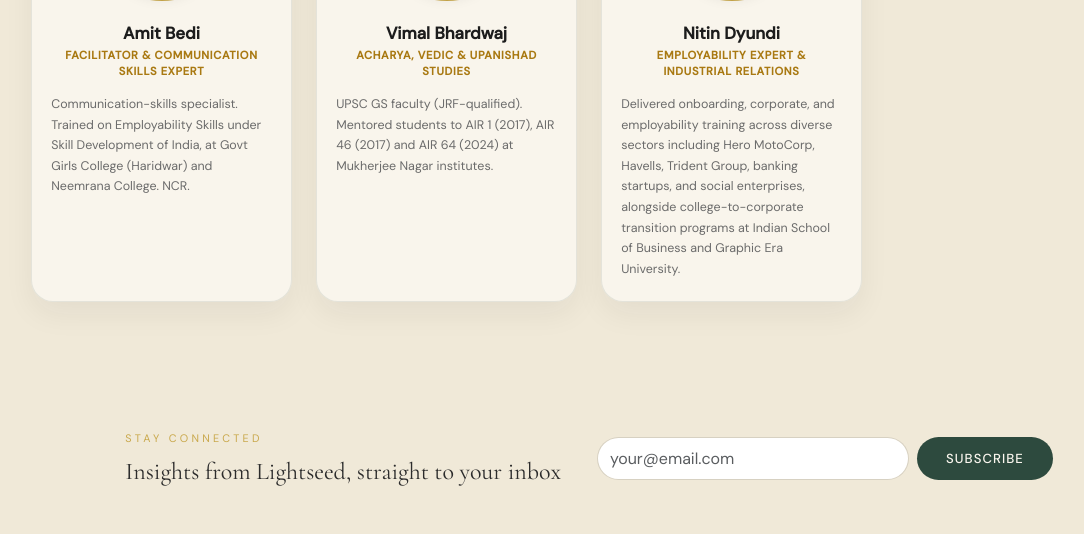
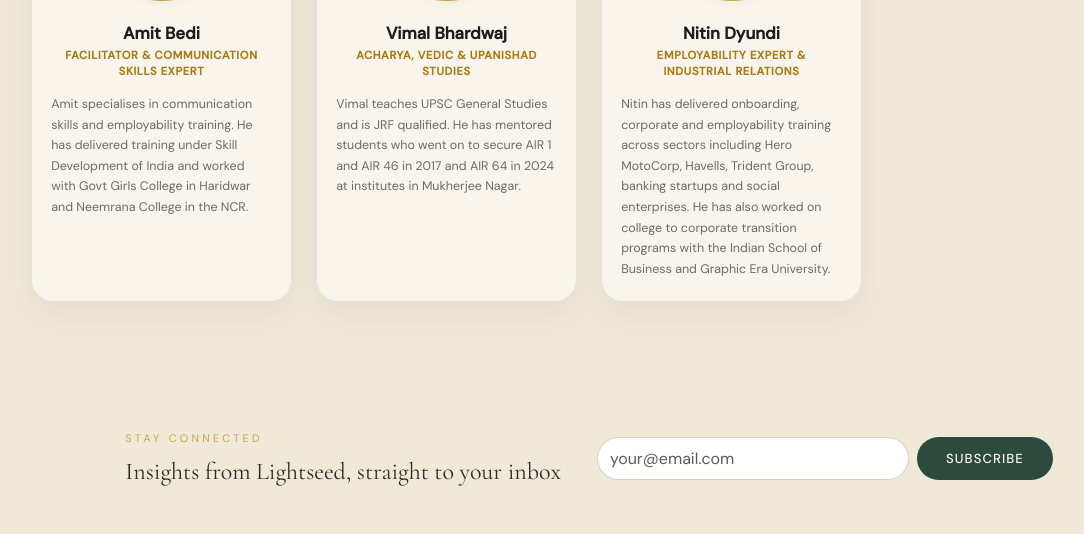
Before and after one commit to sanjoyghorai9933/lightspeed-app, a Flask app: page /about in a window 1280 px wide. Shown: the part 3015-3549 px from the top of the page, without its empty margins (51-1135 px from the left). Run offline with Flask 3, Linux system fonts and the light colour scheme.

Commit message:
Humanize team profile content

```diff
--- a/templates/about.html
+++ b/templates/about.html
@@ -19,7 +19,6 @@
 .ls-team-card h3{font-family:'DM Sans',sans-serif;font-size:1.05rem;font-weight:600;margin:0 0 .28rem;color:var(--ls-dark)}
 .ls-team-role{font-size:.7rem;line-height:1.45;color:#a97912;letter-spacing:.06em;text-transform:uppercase;font-weight:600;margin:0 auto .9rem;max-width:250px}
 .ls-team-bio{font-size:.78rem;line-height:1.65;color:var(--ls-text-muted);margin:0;text-align:left}
-.ls-team-photo-placeholder{display:grid;place-items:center;background:linear-gradient(135deg,var(--ls-green-deep),var(--ls-green-mid));color:var(--ls-cream);font-family:'Cormorant Garamond',serif;font-size:2.25rem;font-weight:500;border:3px solid var(--ls-gold)}
 @media (max-width:767.98px){
   .ls-team-section{padding:3.5rem 0}
   .ls-team-intro{font-size:.86rem;margin-bottom:1.5rem}
@@ -59,7 +58,7 @@
         <blockquote style="font-family:'Cormorant Garamond',serif;font-size:clamp(1.2rem,2.2vw,1.6rem);line-height:1.55;color:var(--ls-dark);font-style:italic;border-left:3px solid var(--ls-gold);padding-left:1.5rem;margin-bottom:1.5rem;">"Lightseed was born at the intersection of lived experience and disciplined inquiry. Our work is shaped by decades of engagement with individuals, leaders and institutions, guided by the belief that real transformation begins within."</blockquote>
         <p style="color:var(--ls-text-muted);line-height:1.8;font-size:0.9rem;margin-bottom:1rem;">At Lightseed, we combine psychological depth, behavioural insight and practical application to create change that is ethical, meaningful and sustainable.</p>
         <p style="color:var(--ls-text-muted);line-height:1.8;font-size:0.9rem;">Every program we design carries this intention: that the people who walk through Lightseed's work emerge with greater awareness, clearer direction and deeper capability.</p>
-        <p style="font-size:0.85rem;margin-top:1.5rem;">- <strong style="color:var(--ls-green-mid);">Mini Gupta</strong>, CEO, Lightseed Solutions LLP</p>
+        <p style="font-size:0.85rem;margin-top:1.5rem;">Mini Gupta, CEO, Lightseed Solutions LLP</p>
       </div>
     </div>
 
@@ -109,13 +108,13 @@
 
     <div class="ls-team-heading"><span>Our Team</span></div>
     <div class="row g-4 ls-team-grid" data-stagger="80">
-      <div class="col-12 col-sm-6 col-lg-4 col-xl-3"><article class="ls-team-card"><div class="ls-team-photo-wrap"><span class="ls-team-orbit" aria-hidden="true"></span><img class="ls-team-photo" src="{{ url_for('static', filename='images/team/meena-sharma.jpeg') }}" alt="Meena Sharma" loading="lazy"></div><h3>Meena Sharma</h3><p class="ls-team-role">Manager, Learning &amp; Development</p><p class="ls-team-bio">L&amp;D and behavioral-training leader with experience across Redcliffe Labs, Max Healthcare, ICICI Foundation, Flipkart and Genpact, spanning corporate, healthcare and campus-to-corporate employability programs. Certified NLP Practitioner &amp; Coach and ICF-ACC coach, specializing in leadership effectiveness, communication skills and workplace readiness.</p></article></div>
-      <div class="col-12 col-sm-6 col-lg-4 col-xl-3"><article class="ls-team-card"><div class="ls-team-photo-wrap"><span class="ls-team-orbit" aria-hidden="true"></span><img class="ls-team-photo" src="{{ url_for('static', filename='images/team/vibhor-sharma.jpeg') }}" alt="Vibhor Sharma" loading="lazy"></div><h3>Vibhor Sharma</h3><p class="ls-team-role">Assistant Manager, Aptitude Training</p><p class="ls-team-bio">Aptitude trainer with 15+ years' experience across DIT University, Uttaranchal University, Dev Bhoomi Uttarakhand University, Career Power (Banking &amp; SSC), JBIT and Gurukul Academy (Banking &amp; SSC), with additional experience delivering AMCAT and CoCubes assessment sessions.</p></article></div>
-      <div class="col-12 col-sm-6 col-lg-4 col-xl-3"><article class="ls-team-card"><div class="ls-team-photo-wrap"><span class="ls-team-orbit" aria-hidden="true"></span><img class="ls-team-photo" src="{{ url_for('static', filename='images/team/nidhi-sharma.jpeg') }}" alt="Nidhi Sharma" loading="lazy"></div><h3>Nidhi Sharma</h3><p class="ls-team-role">Facilitator &amp; Growth Mindset Expert</p><p class="ls-team-bio">PCC Coach &amp; Psychologist. Trained on Employability skills at RBK Education Business School, Xavier's Institute of Communication, SVIMS Business School (KIT Bhubaneswar) and 10+ engineering colleges across Maharashtra.</p></article></div>
-      <div class="col-12 col-sm-6 col-lg-4 col-xl-3"><article class="ls-team-card"><div class="ls-team-photo-wrap"><span class="ls-team-orbit" aria-hidden="true"></span><img class="ls-team-photo" src="{{ url_for('static', filename='images/team/sangeeta-khullar.jpeg') }}" alt="Sangeeta Khullar" loading="lazy"></div><h3>Sangeeta Khullar</h3><p class="ls-team-role">Consultant Faculty</p><p class="ls-team-bio">PhD in Psychology. Expert in psychometric assessment and student profiling. Principal consultant Operations.</p></article></div>
-      <div class="col-12 col-sm-6 col-lg-4 col-xl-3"><article class="ls-team-card"><div class="ls-team-photo-wrap"><span class="ls-team-orbit" aria-hidden="true"></span><img class="ls-team-photo" src="{{ url_for('static', filename='images/team/amit-bedi.jpeg') }}" alt="Amit Bedi" loading="lazy"></div><h3>Amit Bedi</h3><p class="ls-team-role">Facilitator &amp; Communication Skills Expert</p><p class="ls-team-bio">Communication-skills specialist. Trained on Employability Skills under Skill Development of India, at Govt Girls College (Haridwar) and Neemrana College. NCR.</p></article></div>
-      <div class="col-12 col-sm-6 col-lg-4 col-xl-3"><article class="ls-team-card"><div class="ls-team-photo-wrap"><span class="ls-team-orbit" aria-hidden="true"></span><img class="ls-team-photo" src="{{ url_for('static', filename='images/team/vimal-bhardwaj.jpeg') }}" alt="Vimal Bhardwaj" loading="lazy"></div><h3>Vimal Bhardwaj</h3><p class="ls-team-role">Acharya, Vedic &amp; Upanishad Studies</p><p class="ls-team-bio">UPSC GS faculty (JRF-qualified). Mentored students to AIR 1 (2017), AIR 46 (2017) and AIR 64 (2024) at Mukherjee Nagar institutes.</p></article></div>
-      <div class="col-12 col-sm-6 col-lg-4 col-xl-3"><article class="ls-team-card"><div class="ls-team-photo-wrap"><span class="ls-team-orbit" aria-hidden="true"></span><img class="ls-team-photo" src="{{ url_for('static', filename='images/team/nitin-dyundi.jpeg') }}" alt="Nitin Dyundi" loading="lazy"></div><h3>Nitin Dyundi</h3><p class="ls-team-role">Employability Expert &amp; Industrial Relations</p><p class="ls-team-bio">Delivered onboarding, corporate, and employability training across diverse sectors including Hero MotoCorp, Havells, Trident Group, banking startups, and social enterprises, alongside college-to-corporate transition programs at Indian School of Business and Graphic Era University.</p></article></div>
+      <div class="col-12 col-sm-6 col-lg-4 col-xl-3"><article class="ls-team-card"><div class="ls-team-photo-wrap"><span class="ls-team-orbit" aria-hidden="true"></span><img class="ls-team-photo" src="{{ url_for('static', filename='images/team/meena-sharma.jpeg') }}" alt="Meena Sharma" loading="lazy"></div><h3>Meena Sharma</h3><p class="ls-team-role">Manager, Learning &amp; Development</p><p class="ls-team-bio">Meena brings experience in learning and development and behavioural training from roles with Redcliffe Labs, Max Healthcare, ICICI Foundation, Flipkart and Genpact. She has worked across corporate, healthcare and campus employability programs. She is a certified NLP Practitioner and Coach and an ICF ACC coach, with a focus on leadership, communication and workplace readiness.</p></article></div>
+      <div class="col-12 col-sm-6 col-lg-4 col-xl-3"><article class="ls-team-card"><div class="ls-team-photo-wrap"><span class="ls-team-orbit" aria-hidden="true"></span><img class="ls-team-photo" src="{{ url_for('static', filename='images/team/vibhor-sharma.jpeg') }}" alt="Vibhor Sharma" loading="lazy"></div><h3>Vibhor Sharma</h3><p class="ls-team-role">Assistant Manager, Aptitude Training</p><p class="ls-team-bio">Vibhor is an aptitude trainer with more than 15 years of experience. He has worked with DIT University, Uttaranchal University, Dev Bhoomi Uttarakhand University, Career Power, JBIT and Gurukul Academy, along with AMCAT and CoCubes assessment sessions.</p></article></div>
+      <div class="col-12 col-sm-6 col-lg-4 col-xl-3"><article class="ls-team-card"><div class="ls-team-photo-wrap"><span class="ls-team-orbit" aria-hidden="true"></span><img class="ls-team-photo" src="{{ url_for('static', filename='images/team/nidhi-sharma.jpeg') }}" alt="Nidhi Sharma" loading="lazy"></div><h3>Nidhi Sharma</h3><p class="ls-team-role">Facilitator &amp; Growth Mindset Expert</p><p class="ls-team-bio">Nidhi is a PCC Coach and Psychologist who has worked on employability skills with RBK Education Business School, Xavier's Institute of Communication, SVIMS Business School in Bhubaneswar and more than 10 engineering colleges across Maharashtra.</p></article></div>
+      <div class="col-12 col-sm-6 col-lg-4 col-xl-3"><article class="ls-team-card"><div class="ls-team-photo-wrap"><span class="ls-team-orbit" aria-hidden="true"></span><img class="ls-team-photo" src="{{ url_for('static', filename='images/team/sangeeta-khullar.jpeg') }}" alt="Sangeeta Khullar" loading="lazy"></div><h3>Sangeeta Khullar</h3><p class="ls-team-role">Consultant Faculty</p><p class="ls-team-bio">Sangeeta holds a PhD in Psychology and specialises in psychometric assessment and student profiling. She also brings experience as a principal consultant in operations.</p></article></div>
+      <div class="col-12 col-sm-6 col-lg-4 col-xl-3"><article class="ls-team-card"><div class="ls-team-photo-wrap"><span class="ls-team-orbit" aria-hidden="true"></span><img class="ls-team-photo" src="{{ url_for('static', filename='images/team/amit-bedi.jpeg') }}" alt="Amit Bedi" loading="lazy"></div><h3>Amit Bedi</h3><p class="ls-team-role">Facilitator &amp; Communication Skills Expert</p><p class="ls-team-bio">Amit specialises in communication skills and employability training. He has delivered training under Skill Development of India and worked with Govt Girls College in Haridwar and Neemrana College in the NCR.</p></article></div>
+      <div class="col-12 col-sm-6 col-lg-4 col-xl-3"><article class="ls-team-card"><div class="ls-team-photo-wrap"><span class="ls-team-orbit" aria-hidden="true"></span><img class="ls-team-photo" src="{{ url_for('static', filename='images/team/vimal-bhardwaj.jpeg') }}" alt="Vimal Bhardwaj" loading="lazy"></div><h3>Vimal Bhardwaj</h3><p class="ls-team-role">Acharya, Vedic &amp; Upanishad Studies</p><p class="ls-team-bio">Vimal teaches UPSC General Studies and is JRF qualified. He has mentored students who went on to secure AIR 1 and AIR 46 in 2017 and AIR 64 in 2024 at institutes in Mukherjee Nagar.</p></article></div>
+      <div class="col-12 col-sm-6 col-lg-4 col-xl-3"><article class="ls-team-card"><div class="ls-team-photo-wrap"><span class="ls-team-orbit" aria-hidden="true"></span><img class="ls-team-photo" src="{{ url_for('static', filename='images/team/nitin-dyundi.jpeg') }}" alt="Nitin Dyundi" loading="lazy"></div><h3>Nitin Dyundi</h3><p class="ls-team-role">Employability Expert &amp; Industrial Relations</p><p class="ls-team-bio">Nitin has delivered onboarding, corporate and employability training across sectors including Hero MotoCorp, Havells, Trident Group, banking startups and social enterprises. He has also worked on college to corporate transition programs with the Indian School of Business and Graphic Era University.</p></article></div>
     </div>
   </div>
 </section>
```
